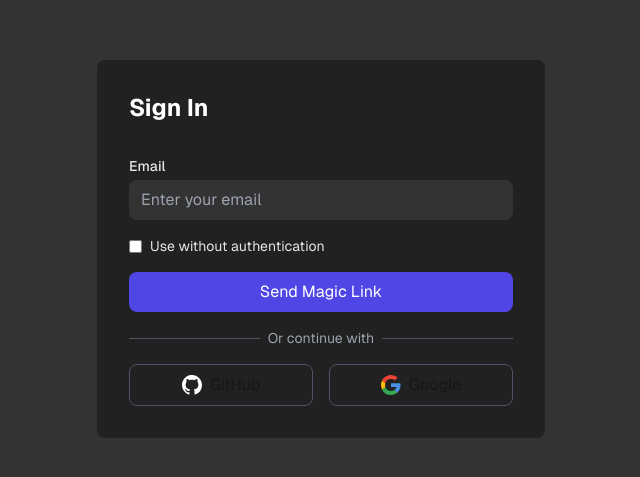
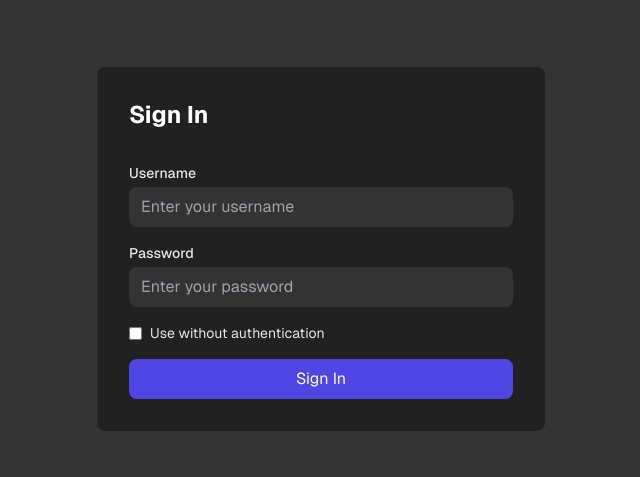
Before and after one commit to birdup000/ADHD-TaskManagementPanel, a Next.js app: page / in a window 1280 px wide. Shown: the part 151-628 px from the top of the page, without its empty margins (319-959 px from the left). Built offline with nearby package versions, Linux system fonts and the light colour scheme; no server answers.

Commit message:
add docker and also refine magicalauth

```diff
--- a/app/components/LoginForm.tsx
+++ b/app/components/LoginForm.tsx
@@ -1,41 +1,16 @@
 "use client";
 
-import React, { useState, useEffect } from 'react';
-import { useRouter, useSearchParams } from 'next/navigation';
-import { initiateLogin, verifyMagicLink, initiateOAuthLogin } from '../utils/auth';
-import Image from 'next/image';
+import React, { useState } from 'react';
+import { useRouter } from 'next/navigation';
+import { login } from '../utils/auth';
 
 const LoginForm: React.FC = () => {
-  const [email, setEmail] = useState('');
+  const [username, setUsername] = useState('');
+  const [password, setPassword] = useState('');
   const [message, setMessage] = useState('');
   const [loading, setLoading] = useState(false);
   const [useWithoutAuth, setUseWithoutAuth] = useState(false);
   const router = useRouter();
-  const searchParams = useSearchParams();
-
-  useEffect(() => {
-    // Check for magic link token in URL
-    const token = searchParams?.get('token');
-    if (token) {
-      handleMagicLinkVerification(token);
-    }
-  }, [searchParams]);
-
-  const handleMagicLinkVerification = async (token: string) => {
-    setLoading(true);
-    const response = await verifyMagicLink(token);
-    if (response.success && response.token) {
-      localStorage.setItem('authToken', response.token);
-      if (response.email) {
-        localStorage.setItem('userEmail', response.email);
-      }
-      router.refresh();
-      window.location.reload();
-    } else {
-      setMessage(response.message);
-    }
-    setLoading(false);
-  };
 
   const handleLogin = async () => {
     if (useWithoutAuth) {
@@ -45,24 +20,17 @@ const LoginForm: React.FC = () => {
       return;
     }
 
-    if (!email) {
-      setMessage('Please enter your email address');
+    if (!username || !password) {
+      setMessage('Please enter both username and password');
       return;
     }
 
     setLoading(true);
-    const response = await initiateLogin(email);
-    setMessage(response.message);
-    setLoading(false);
-  };
-
-  const handleOAuthLogin = async (provider: string) => {
-    setLoading(true);
-    const response = await initiateOAuthLogin(provider);
+    const response = await login(username, password);
     if (response.success && response.token) {
       localStorage.setItem('authToken', response.token);
-      if (response.email) {
-        localStorage.setItem('userEmail', response.email);
+      if (response.username) {
+        localStorage.setItem('username', response.username);
       }
       router.refresh();
       window.location.reload();
@@ -84,14 +52,27 @@ const LoginForm: React.FC = () => {
           <form className="space-y-4" onSubmit={(e) => e.preventDefault()}>
             <div>
               <label className="block text-sm font-medium text-gray-200 mb-1">
-                Email
+                Username
               </label>
               <input
-                type="email"
+                type="text"
                 className="w-full px-3 py-2 bg-[#333333] rounded-lg text-white placeholder-gray-400 focus:outline-none focus:ring-2 focus:ring-indigo-500"
-                placeholder="Enter your email"
-                value={email}
-                onChange={(e) => setEmail(e.target.value)}
+                placeholder="Enter your username"
+                value={username}
+                onChange={(e) => setUsername(e.target.value)}
+                disabled={loading || useWithoutAuth}
+              />
+            </div>
+            <div>
+              <label className="block text-sm font-medium text-gray-200 mb-1">
+                Password
+              </label>
+              <input
+                type="password"
+                className="w-full px-3 py-2 bg-[#333333] rounded-lg text-white placeholder-gray-400 focus:outline-none focus:ring-2 focus:ring-indigo-500"
+                placeholder="Enter your password"
+                value={password}
+                onChange={(e) => setPassword(e.target.value)}
                 disabled={loading || useWithoutAuth}
               />
             </div>
@@ -114,60 +95,9 @@ const LoginForm: React.FC = () => {
               disabled={loading}
               className="w-full px-4 py-2 bg-indigo-600 text-white rounded-lg hover:bg-indigo-700 transition-colors disabled:opacity-50 disabled:cursor-not-allowed"
             >
-              {loading ? 'Please wait...' : useWithoutAuth ? 'Continue' : 'Send Magic Link'}
+              {loading ? 'Please wait...' : useWithoutAuth ? 'Continue' : 'Sign In'}
             </button>
           </form>
-
-          {!useWithoutAuth && (
-            <>
-              <div className="relative my-6">
-                <div className="absolute inset-0 flex items-center">
-                  <div className="w-full border-t border-gray-600"></div>
-                </div>
-                <div className="relative flex justify-center text-sm">
-                  <span className="px-2 bg-[#212121] text-gray-400">Or continue with</span>
-                </div>
-              </div>
-
-              <div className="grid grid-cols-2 gap-4">
-                <button
-                  onClick={() => handleOAuthLogin('github')}
-                  disabled={loading}
-                  className="flex items-center justify-center px-4 py-2 border border-gray-600 rounded-lg hover:bg-gray-700 transition-colors disabled:opacity-50 disabled:cursor-not-allowed"
-                >
-                  <svg className="w-5 h-5 mr-2" viewBox="0 0 24 24" fill="white">
-                    <path d="M12 0C5.37 0 0 5.37 0 12c0 5.31 3.435 9.795 8.205 11.385.6.105.825-.255.825-.57 0-.285-.015-1.23-.015-2.235-3.015.555-3.795-.735-4.035-1.41-.135-.345-.72-1.41-1.23-1.695-.42-.225-1.02-.78-.015-.795.945-.015 1.62.87 1.845 1.23 1.08 1.815 2.805 1.305 3.495.99.105-.78.42-1.305.765-1.605-2.67-.3-5.46-1.335-5.46-5.925 0-1.305.465-2.385 1.23-3.225-.12-.3-.54-1.53.12-3.18 0 0 1.005-.315 3.3 1.23.96-.27 1.98-.405 3-.405s2.04.135 3 .405c2.295-1.56 3.3-1.23 3.3-1.23.66 1.65.24 2.88.12 3.18.765.84 1.23 1.905 1.23 3.225 0 4.605-2.805 5.625-5.475 5.925.435.375.81 1.095.81 2.22 0 1.605-.015 2.895-.015 3.3 0 .315.225.69.825.57A12.02 12.02 0 0024 12c0-6.63-5.37-12-12-12z" />
-                  </svg>
-                  GitHub
-                </button>
-                <button
-                  onClick={() => handleOAuthLogin('google')}
-                  disabled={loading}
-                  className="flex items-center justify-center px-4 py-2 border border-gray-600 rounded-lg hover:bg-gray-700 transition-colors disabled:opacity-50 disabled:cursor-not-allowed"
-                >
-                  <svg className="w-5 h-5 mr-2" viewBox="0 0 24 24">
-                    <path
-                      fill="#EA4335"
-                      d="M5.266 9.765A7.077 7.077 0 0 1 12 4.909c1.69 0 3.218.6 4.418 1.582L19.91 3C17.782 1.145 15.055 0 12 0 7.27 0 3.198 2.698 1.24 6.65l4.026 3.115Z"
-                    />
-                    <path
-                      fill="#34A853"
-                      d="M16.04 18.013c-1.09.703-2.474 1.078-4.04 1.078a7.077 7.077 0 0 1-6.723-4.823l-4.04 3.067A11.965 11.965 0 0 0 12 24c2.933 0 5.735-1.043 7.834-3l-3.793-2.987Z"
-                    />
-                    <path
-                      fill="#4A90E2"
-                      d="M19.834 21c2.195-2.048 3.62-5.096 3.62-9 0-.71-.109-1.473-.272-2.182H12v4.637h6.436c-.317 1.559-1.17 2.766-2.395 3.558L19.834 21Z"
-                    />
-                    <path
-                      fill="#FBBC05"
-                      d="M5.277 14.268A7.12 7.12 0 0 1 4.909 12c0-.782.125-1.533.357-2.235L1.24 6.65A11.934 11.934 0 0 0 0 12c0 1.92.445 3.73 1.237 5.335l4.04-3.067Z"
-                    />
-                  </svg>
-                  Google
-                </button>
-              </div>
-            </>
-          )}
 
           {message && (
             <p className={`text-sm mt-4 ${message.includes('error') || message.includes('failed') ? 'text-red-400' : 'text-green-400'}`}>
--- a/app/utils/auth.ts
+++ b/app/utils/auth.ts
@@ -1,30 +1,29 @@
 import { useState, useEffect } from 'react';
 
-const MAGICALAUTH_URL = process.env.NEXT_PUBLIC_MAGICALAUTH_URL || 'http://localhost:12437';
+const AGIXT_URL = process.env.NEXT_PUBLIC_AGIXT_URL || 'http://localhost:7437';
 
 export interface AuthResponse {
   success: boolean;
   message: string;
   token?: string;
-  email?: string;
+  username?: string;
 }
 
 export interface LoginRequest {
-  email: string;
-  otp?: string;
-  referrer?: string;
+  username: string;
+  password: string;
 }
 
-export const initiateLogin = async (email: string): Promise<AuthResponse> => {
+export const login = async (username: string, password: string): Promise<AuthResponse> => {
   try {
-    const response = await fetch(`${MAGICALAUTH_URL}/v1/login`, {
+    const response = await fetch(`${AGIXT_URL}/api/auth/login`, {
       method: 'POST',
       headers: {
         'Content-Type': 'application/json',
       },
       body: JSON.stringify({
-        email,
-        referrer: window.location.origin
+        username,
+        password
       } as LoginRequest),
     });
 
@@ -33,7 +32,9 @@ export const initiateLogin = async (email: string): Promise<AuthResponse> => {
     if (response.ok) {
       return {
         success: true,
-        message: 'Please check your email for the magic link.',
+        message: 'Login successful',
+        token: data.token,
+        username: username
       };
     }
 
@@ -49,93 +50,25 @@ export const initiateLogin = async (email: string): Promise<AuthResponse> => {
   }
 };
 
-export const verifyMagicLink = async (token: string): Promise<AuthResponse> => {
-  try {
-    const response = await fetch(`${MAGICALAUTH_URL}/v1/user`, {
-      method: 'GET',
-      headers: {
-        'Content-Type': 'application/json',
-        'Authorization': token
-      },
-    });
-
-    const data = await response.json();
-
-    if (response.ok) {
-      return {
-        success: true,
-        message: 'Authentication successful',
-        token: token,
-        email: data.email
-      };
-    }
-
-    return {
-      success: false,
-      message: data.detail || 'Verification failed',
-    };
-  } catch (error) {
-    return {
-      success: false,
-      message: 'An error occurred during verification.',
-    };
-  }
-};
-
-export const initiateOAuthLogin = async (provider: string): Promise<AuthResponse> => {
-  try {
-    const response = await fetch(`${MAGICALAUTH_URL}/v1/oauth2/${provider}`, {
-      method: 'POST',
-      headers: {
-        'Content-Type': 'application/json',
-      },
-      body: JSON.stringify({
-        referrer: window.location.origin
-      }),
-    });
-
-    const data = await response.json();
-
-    if (response.ok) {
-      return {
-        success: true,
-        message: 'OAuth authentication initiated',
-        token: data.token,
-        email: data.email
-      };
-    }
-
-    return {
-      success: false,
-      message: data.detail || 'OAuth login failed',
-    };
-  } catch (error) {
-    return {
-      success: false,
-      message: 'An error occurred during OAuth login.',
-    };
-  }
-};
-
 export const useAuth = () => {
   const [isAuthenticated, setIsAuthenticated] = useState<boolean>(false);
   const [loading, setLoading] = useState<boolean>(true);
-  const [userEmail, setUserEmail] = useState<string | null>(null);
+  const [username, setUsername] = useState<string | null>(null);
 
   useEffect(() => {
     const token = localStorage.getItem('authToken');
-    const email = localStorage.getItem('userEmail');
+    const storedUsername = localStorage.getItem('username');
     setIsAuthenticated(!!token);
-    setUserEmail(email);
+    setUsername(storedUsername);
     setLoading(false);
   }, []);
 
   const logout = () => {
     localStorage.removeItem('authToken');
-    localStorage.removeItem('userEmail');
+    localStorage.removeItem('username');
     setIsAuthenticated(false);
-    setUserEmail(null);
+    setUsername(null);
   };
 
-  return { isAuthenticated, loading, logout, userEmail };
+  return { isAuthenticated, loading, logout, username };
 };
```
Also changed, not shown: docker-compose.yml (added, +19 -0 lines), 2 other files (tests, documents, lock files or other folders).
